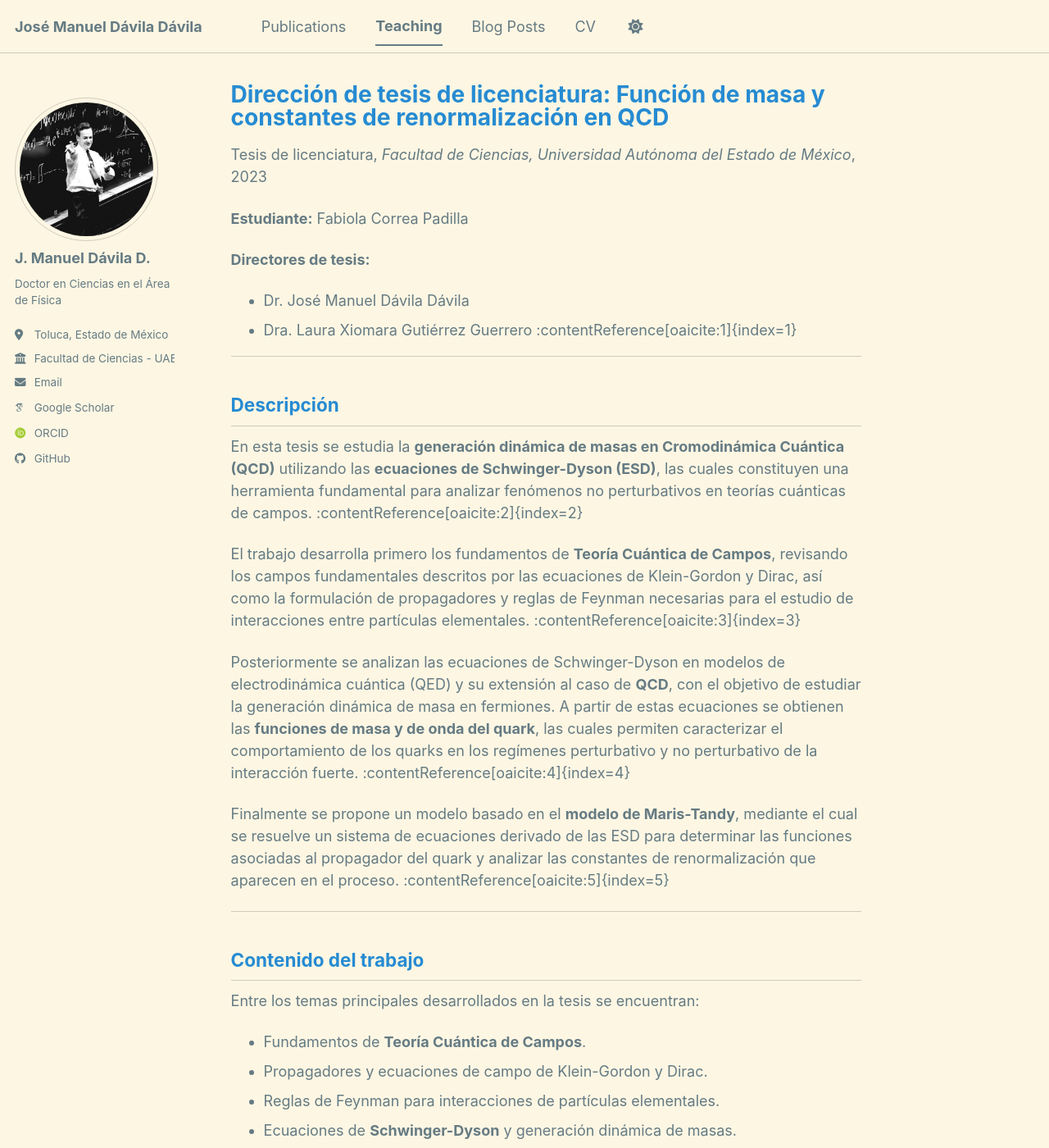
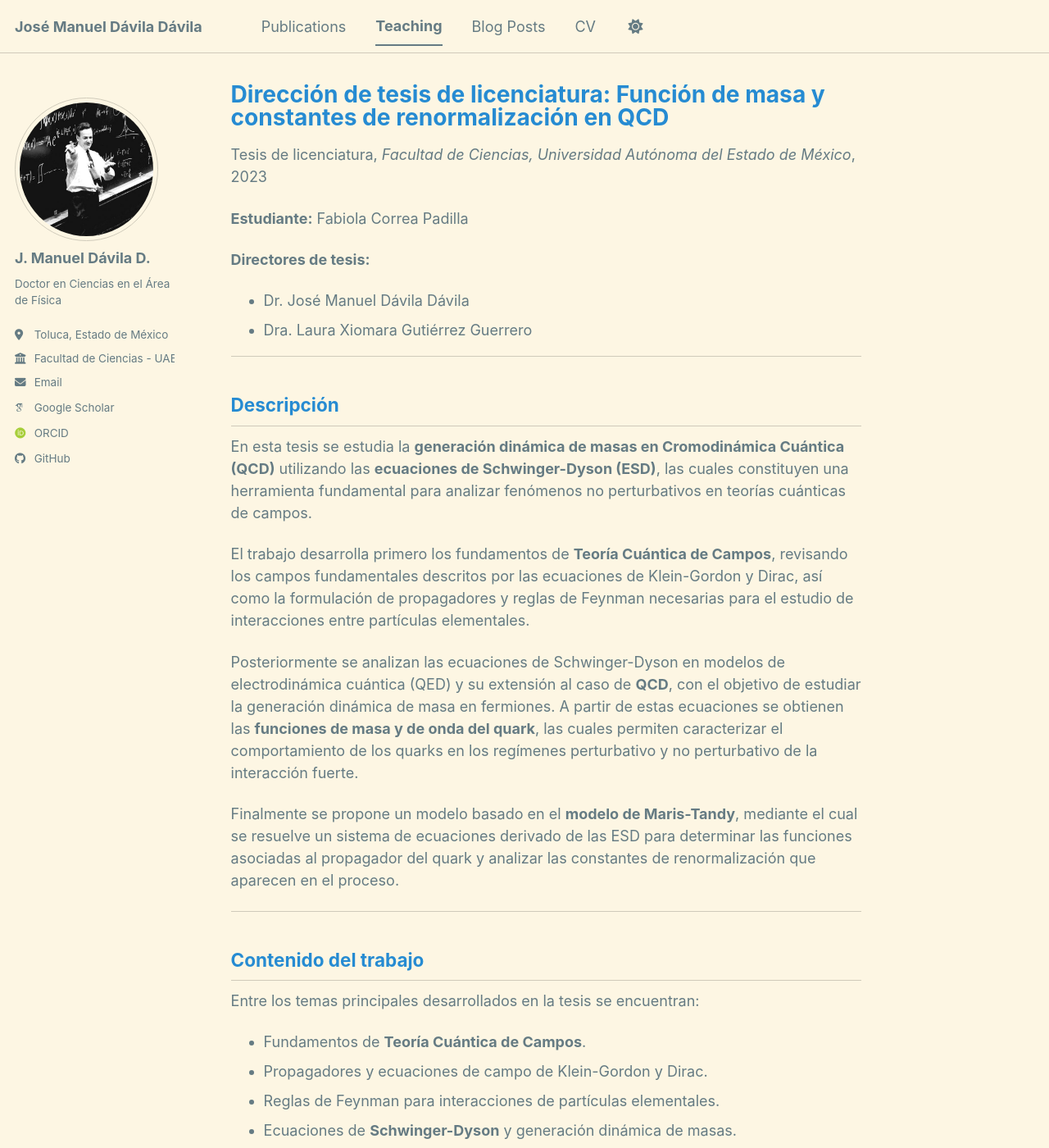
Before and after one commit to jmdaviladr/jmdaviladr.github.io, a Jekyll site: the page built from _teaching/2023-funcion-masa-renormalizacion-qcd.md, in a window 1280 px wide and 1400 px high. Shown: the whole window at 82% size. Built offline with Jekyll 4.4.1, drawn with Linux system fonts in a browser that asks for light colours; some web fonts are replaced; a script bundle is joined from its source files by our own code; library files that are not in the unit come from our copies; some of the changed text lies outside the part shown.

Commit message:
Update 2023-funcion-masa-renormalizacion-qcd.md

```diff
--- a/_teaching/2023-funcion-masa-renormalizacion-qcd.md
+++ b/_teaching/2023-funcion-masa-renormalizacion-qcd.md
@@ -14,19 +14,19 @@ location: "Toluca, México"
 **Directores de tesis:**
 
 - Dr. José Manuel Dávila Dávila
-- Dra. Laura Xiomara Gutiérrez Guerrero :contentReference[oaicite:1]{index=1}
+- Dra. Laura Xiomara Gutiérrez Guerrero
 
 ---
 
 ## Descripción
 
-En esta tesis se estudia la **generación dinámica de masas en Cromodinámica Cuántica (QCD)** utilizando las **ecuaciones de Schwinger-Dyson (ESD)**, las cuales constituyen una herramienta fundamental para analizar fenómenos no perturbativos en teorías cuánticas de campos. :contentReference[oaicite:2]{index=2}
+En esta tesis se estudia la **generación dinámica de masas en Cromodinámica Cuántica (QCD)** utilizando las **ecuaciones de Schwinger-Dyson (ESD)**, las cuales constituyen una herramienta fundamental para analizar fenómenos no perturbativos en teorías cuánticas de campos.
 
-El trabajo desarrolla primero los fundamentos de **Teoría Cuántica de Campos**, revisando los campos fundamentales descritos por las ecuaciones de Klein-Gordon y Dirac, así como la formulación de propagadores y reglas de Feynman necesarias para el estudio de interacciones entre partículas elementales. :contentReference[oaicite:3]{index=3}
+El trabajo desarrolla primero los fundamentos de **Teoría Cuántica de Campos**, revisando los campos fundamentales descritos por las ecuaciones de Klein-Gordon y Dirac, así como la formulación de propagadores y reglas de Feynman necesarias para el estudio de interacciones entre partículas elementales.
 
-Posteriormente se analizan las ecuaciones de Schwinger-Dyson en modelos de electrodinámica cuántica (QED) y su extensión al caso de **QCD**, con el objetivo de estudiar la generación dinámica de masa en fermiones. A partir de estas ecuaciones se obtienen las **funciones de masa y de onda del quark**, las cuales permiten caracterizar el comportamiento de los quarks en los regímenes perturbativo y no perturbativo de la interacción fuerte. :contentReference[oaicite:4]{index=4}
+Posteriormente se analizan las ecuaciones de Schwinger-Dyson en modelos de electrodinámica cuántica (QED) y su extensión al caso de **QCD**, con el objetivo de estudiar la generación dinámica de masa en fermiones. A partir de estas ecuaciones se obtienen las **funciones de masa y de onda del quark**, las cuales permiten caracterizar el comportamiento de los quarks en los regímenes perturbativo y no perturbativo de la interacción fuerte.
 
-Finalmente se propone un modelo basado en el **modelo de Maris-Tandy**, mediante el cual se resuelve un sistema de ecuaciones derivado de las ESD para determinar las funciones asociadas al propagador del quark y analizar las constantes de renormalización que aparecen en el proceso. :contentReference[oaicite:5]{index=5}
+Finalmente se propone un modelo basado en el **modelo de Maris-Tandy**, mediante el cual se resuelve un sistema de ecuaciones derivado de las ESD para determinar las funciones asociadas al propagador del quark y analizar las constantes de renormalización que aparecen en el proceso.
 
 ---
 
@@ -40,7 +40,7 @@ Entre los temas principales desarrollados en la tesis se encuentran:
 - Ecuaciones de **Schwinger-Dyson** y generación dinámica de masas.
 - Introducción a **Cromodinámica Cuántica (QCD)**.
 - Modelo de **Maris-Tandy** para el estudio del propagador del quark.
-- Análisis de las **funciones de masa y de onda** y de las constantes de renormalización. :contentReference[oaicite:6]{index=6}
+- Análisis de las **funciones de masa y de onda** y de las constantes de renormalización.
 
 ---
 
```
